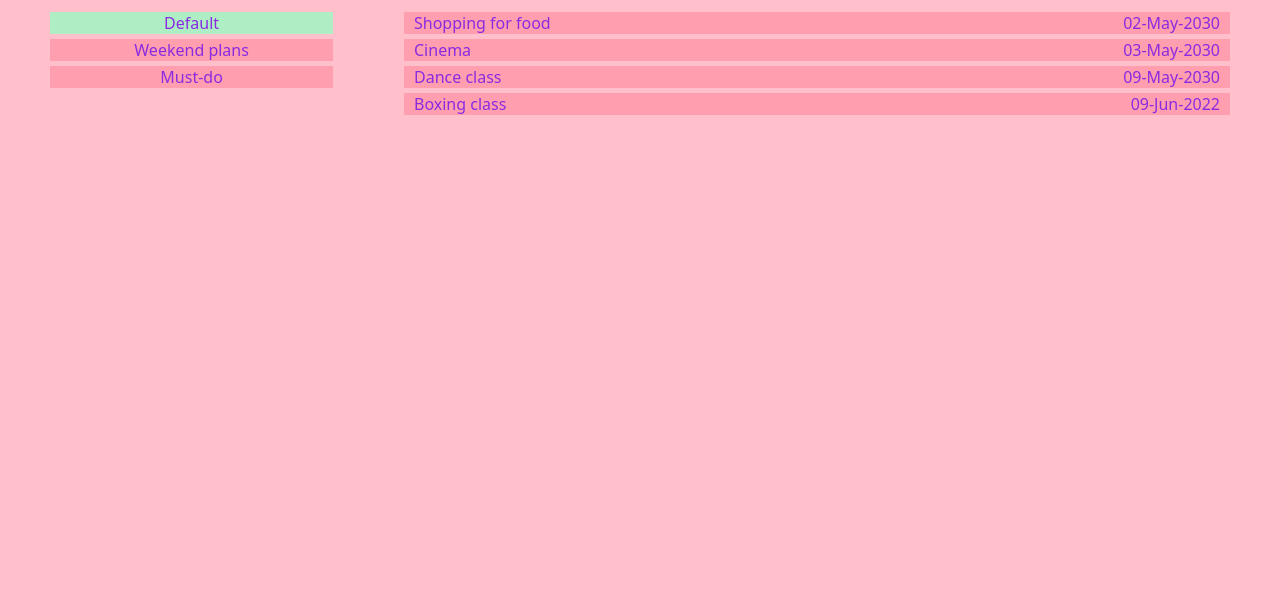
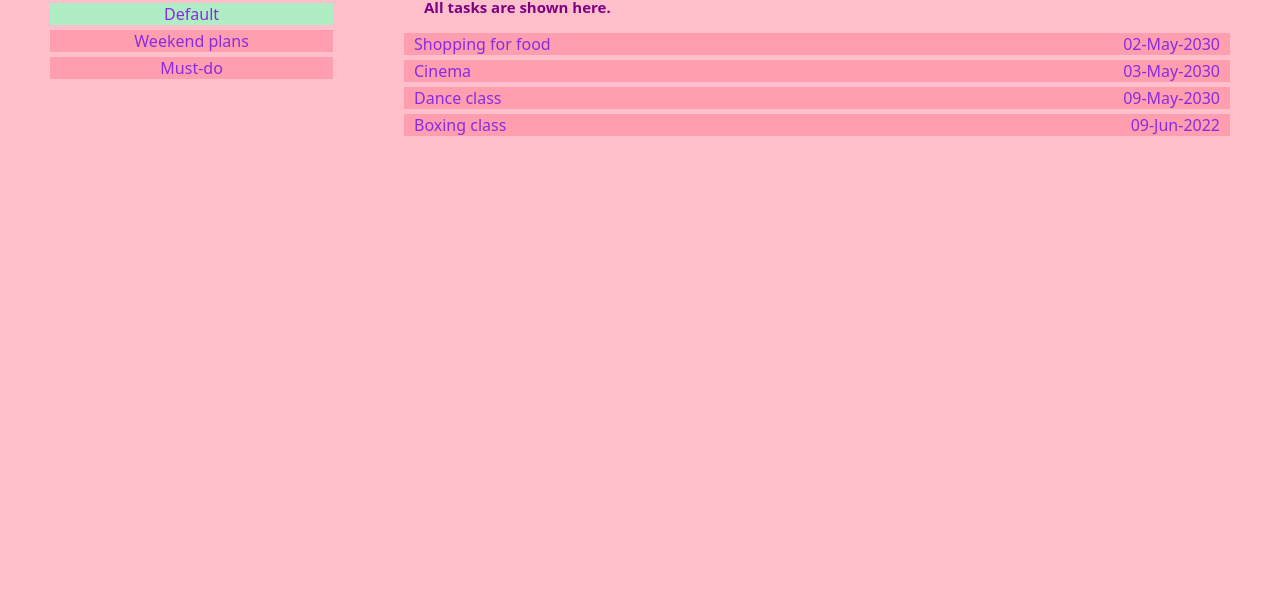
Before and after one commit to AnyueWang/odin_todo_list, a website built with webpack: page src/index.html in a window 1280 px wide. Shown: the part 199-800 px from the top of the page. Built offline with nearby package versions, Linux system fonts and the light colour scheme; a web font is replaced by a local one.

Commit message:
show project description

```diff
--- a/src/controllers/projects.js
+++ b/src/controllers/projects.js
@@ -1,7 +1,7 @@
 const project = require('../models/project')
 
 const defaultTitle = 'Default'
-const defaultProject = project.createProject(defaultTitle)
+const defaultProject = project.createProject(defaultTitle, "All tasks are shown here.")
 const projectList = [defaultProject]
 
 const getProjectList = () => projectList
--- a/src/index.html
+++ b/src/index.html
@@ -11,13 +11,18 @@
     <h1>🗓️ Todo List 📈</h1>
     <div id="content">
         <div id="project">
-        <h2>Projects</h2>
+            <div>
+                <h2>Projects</h2>
+            </div>
             <ul id="project-list">
 
             </ul>
         </div>
         <div id="todo">
-            <h2>Tasks</h2>
+            <div>
+                <h2>Tasks</h2>
+                <h3 id="project-description"></h3>
+            </div>
             <ul id="todo-list">
 
             </ul>
--- a/src/index.js
+++ b/src/index.js
@@ -4,6 +4,7 @@ const helper = require('./utils/helper')
 
 const ulProjects = document.querySelector("#project-list")
 const ulTodos = document.querySelector("#todo-list")
+const h3ProjectDescription = document.querySelector('#project-description')
 
 let targetProject = helper.defaultProject()
 
@@ -18,6 +19,7 @@ helper.getProjects().forEach(eachProject => {
 
 const projectBtns = document.querySelectorAll('.project-nav')
 projectBtns[0].classList.add('project-selected')
+h3ProjectDescription.textContent = targetProject.description
 
 projectBtns.forEach(eachBtn => {
     eachBtn.addEventListener('click', () => {
@@ -30,6 +32,7 @@ projectBtns.forEach(eachBtn => {
             }
         })
         eachBtn.classList.add('project-selected')
+        h3ProjectDescription.textContent = targetProject.description
     })
 })
 
--- a/src/styles.css
+++ b/src/styles.css
@@ -33,6 +33,14 @@ h1 {
 h2 {
     font-size: 30px;
     margin-top: 0;
+    margin-bottom: 10px;
+}
+
+h3 {
+    font-size: 15px;
+    margin-top: 0;
+    margin-bottom: 0;
+    padding-left: 20px;
 }
 
 #content {
```
